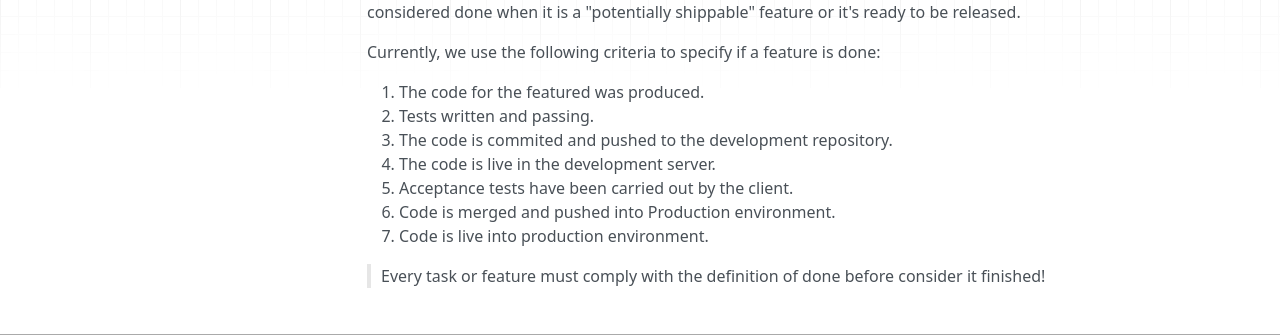
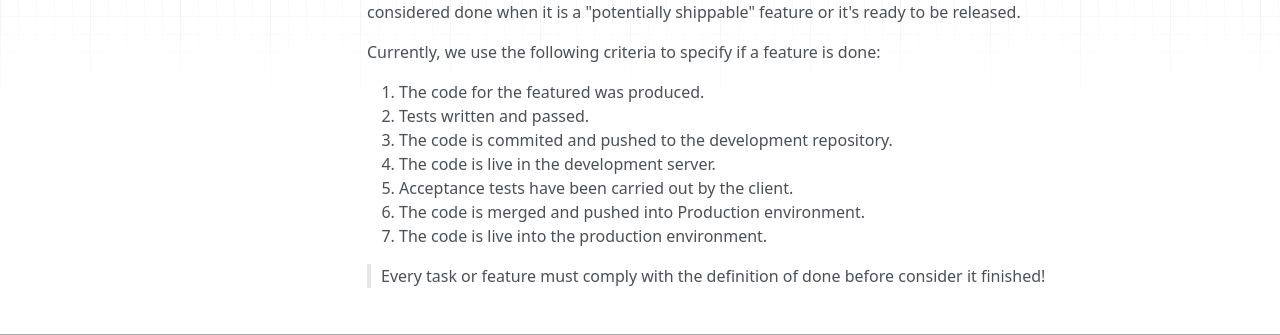
Before and after one commit to talpor/talpor-dev-handbook, an MkDocs documentation site: the page built from docs/development/methodology/done.md, in a window 1280 px wide. Shown: the part 218-553 px from the top of the page. Built offline with MkDocs 1.6.1, drawn with Linux system fonts in a browser that asks for light colours; nearby versions of some CDN libraries; old or Windows-style settings are respelled for this version of MkDocs.

Commit message:
Update done.md
" 2. Tests written and passing." I think this should be changed. Maybe 'passing' to passed?

```diff
--- a/docs/development/methodology/done.md
+++ b/docs/development/methodology/done.md
@@ -13,12 +13,12 @@ Currently, we use the following criteria to specify if a feature is
 done:
 
   1. The code for the featured was produced.
-  2. Tests written and passing.
+  2. Tests written and passed.
   3. The code is commited and pushed to the development repository.
   4. The code is live in the development server.
   5. Acceptance tests have been carried out by the client.
-  6. Code is merged and pushed into Production environment.
-  7. Code is live into production environment.
+  6. The code is merged and pushed into Production environment.
+  7. The code is live into the production environment.
 
 
 
```
